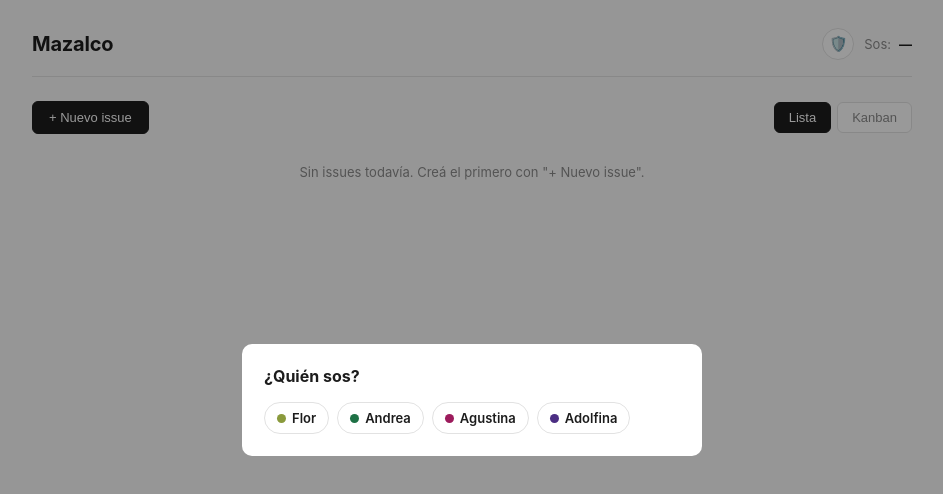
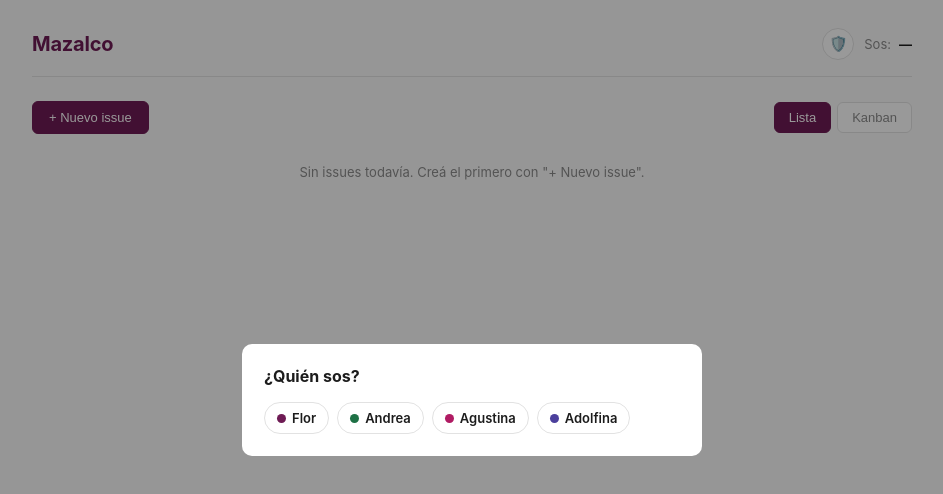
Before and after one commit to dopazoflor-sys/mazalco-organizacion, a plain HTML site: page index.html in a window 1280 px wide. Shown: the whole page, without its empty margins (168-1111 px from the left). Drawn offline with nearby package versions, Linux system fonts and the light colour scheme; no server answers.

Commit message:
Aplicar paleta de marca del organigrama (plum Mazalco/Flor, verde Andrea, magenta Agustina, indigo Adolfina)

```diff
--- a/index.html
+++ b/index.html
@@ -3,7 +3,7 @@
 <head>
 <meta charset="UTF-8">
 <meta name="viewport" content="width=device-width, initial-scale=1.0">
-<title>Organización · Mazalco</title>
+<title>Mazalco</title>
 <script src="https://cdn.jsdelivr.net/npm/@supabase/supabase-js@2"></script>
 <style>
   :root{
@@ -19,10 +19,13 @@
     --todo:#3a6fb0;
     --inprogress:#7a4fc9;
     --done:#3f8f5f;
-    --flor:#8a9a3c;
+    /* Paleta del organigrama Mazalco */
+    --brand:#6e1b54;
+    --brand-dark:#54123f;
+    --flor:#6e1b54;
     --diseno:#1e7145;
-    --galeria:#9c1b5c;
-    --varios1:#4b2e83;
+    --galeria:#b01b63;
+    --varios1:#4b3f9c;
   }
   *{box-sizing:border-box;}
   body{
@@ -38,7 +41,7 @@
     border-bottom:1px solid var(--line);
     padding-bottom:16px;margin-bottom:24px;flex-wrap:wrap;gap:10px;
   }
-  .title{font-size:20px;font-weight:700;letter-spacing:-.01em;}
+  .title{font-size:20px;font-weight:700;letter-spacing:-.01em;color:var(--brand);}
   .sos{
     font-size:13px;color:var(--muted);display:flex;align-items:center;gap:8px;
   }
@@ -48,12 +51,12 @@
     padding:7px 14px;border:1px solid var(--line);background:var(--card);
     border-radius:6px;font-size:13px;cursor:pointer;color:var(--muted);
   }
-  .tab-btn.active{background:var(--ink);color:#fff;border-color:var(--ink);}
+  .tab-btn.active{background:var(--brand);color:#fff;border-color:var(--brand);}
   section{margin-bottom:36px;}
   h2{font-size:15px;font-weight:700;margin:0 0 12px;text-transform:uppercase;letter-spacing:.04em;color:var(--muted);}
 
   .new-issue-btn{
-    padding:8px 16px;border:1px solid var(--ink);background:var(--ink);color:#fff;
+    padding:8px 16px;border:1px solid var(--brand);background:var(--brand);color:#fff;
     border-radius:6px;font-size:13px;cursor:pointer;margin-bottom:14px;
   }
 
@@ -110,7 +113,7 @@
     border-radius:50%;cursor:pointer;font-size:15px;color:var(--muted);
     display:flex;align-items:center;justify-content:center;
   }
-  .badge-btn:hover{border-color:#c9c9c9;color:var(--ink);}
+  .badge-btn:hover{border-color:var(--brand);color:var(--brand);}
   .sos{cursor:pointer;}
   .sos:hover b{text-decoration:underline;}
 
@@ -135,7 +138,7 @@
     border:1px solid var(--line);background:var(--card);font-size:13px;font-weight:600;cursor:pointer;
   }
   .persona-chip .dot{width:9px;height:9px;border-radius:50%;flex:none;}
-  .persona-chip.selected{border-color:var(--ink);background:var(--ink);color:#fff;}
+  .persona-chip.selected{border-color:var(--brand);background:var(--brand);color:#fff;}
 
   .overlay{
     position:fixed;inset:0;background:rgba(0,0,0,.4);display:none;align-items:center;justify-content:center;
@@ -156,11 +159,11 @@
   .opt-btn{
     padding:6px 11px;border:1px solid var(--line);border-radius:16px;background:#fff;font-size:12px;cursor:pointer;
   }
-  .opt-btn.sel{background:var(--ink);color:#fff;border-color:var(--ink);}
+  .opt-btn.sel{background:var(--brand);color:#fff;border-color:var(--brand);}
   .lt-row{display:flex;align-items:center;gap:8px;font-size:13px;margin-bottom:14px;}
   .modal-actions{display:flex;justify-content:space-between;align-items:center;margin-top:18px;gap:8px;}
   .btn{padding:8px 14px;border-radius:6px;font-size:13px;cursor:pointer;border:1px solid var(--line);background:#fff;}
-  .btn.primary{background:var(--ink);color:#fff;border-color:var(--ink);}
+  .btn.primary{background:var(--brand);color:#fff;border-color:var(--brand);}
   .btn.danger{color:var(--danger);border-color:var(--danger);background:#fff;}
   .links-list a{display:block;font-size:12px;color:#3a6fb0;margin-top:3px;word-break:break-all;}
   .empty{color:var(--muted);font-size:13px;padding:16px;text-align:center;}
```
